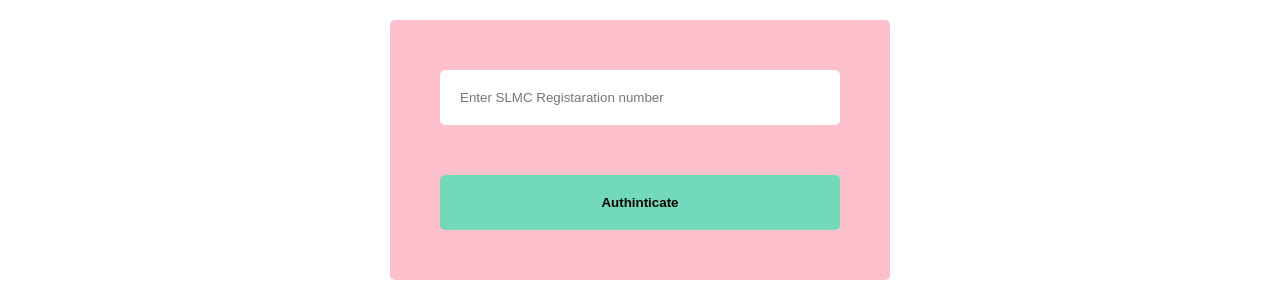
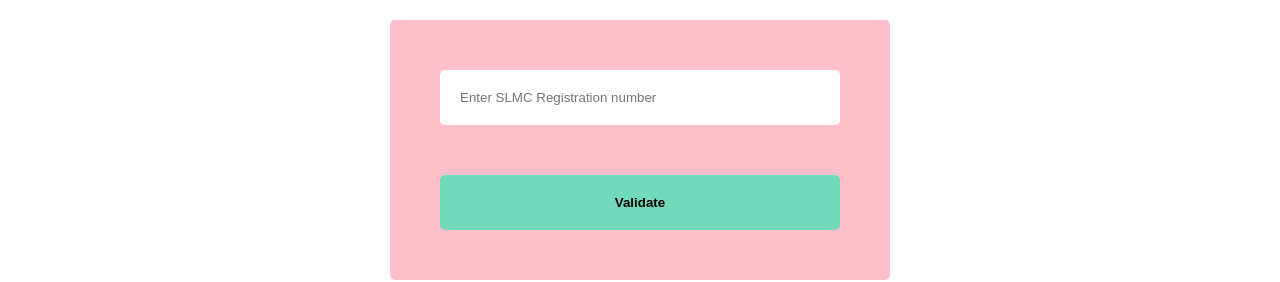
Before and after one commit to KamalikaSene/PCOS-FertiliCare, a Next.js app: page /SLMC-doctor-auth in a window 1280 px wide. Shown: the part 160-442 px from the top of the page. Built offline with nearby package versions, Linux system fonts and the light colour scheme; no server answers.

Commit message:
conecting slmc auth with back end

```diff
--- a/src/components/SLMCForm/SLMCForm.jsx
+++ b/src/components/SLMCForm/SLMCForm.jsx
@@ -1,17 +1,53 @@
 "use client";
 
-import { login } from "@/lib/action";
+import { useState } from 'react';
+import { useRouter } from "next/navigation";
 import styles from "./doctor.module.css";
-import { useFormState } from "react-dom";
-import Link from "next/link";
 
 const SLMCForm = () => {
-  const [state, formAction] = useFormState(login, undefined);
+  const [registrationNumber, setRegistrationNumber] = useState('');
+  const [error, setError] = useState(null);
+  const router = useRouter(); // Use the useRouter hook
+
+  const handleSubmit = async (e) => {
+    e.preventDefault();
+    try {
+      console.log('Registration Number:', registrationNumber); // Add this line to log the registration number
+      const response = await fetch('http://localhost:4000/example/authenticate-doctor', {
+        method: 'POST',
+        headers: {
+          'Content-Type': 'application/json',
+        },
+        body: JSON.stringify({ registrationNumber }),
+      });
+      if (response.ok) {
+        const data = await response.json();
+        if (data.success) {
+          // Redirect to predict-pcos page
+          router.push('/Predict-PCOS');
+        } else {
+          setError('Invalid registration number');
+        }
+      } else {
+        setError('An error occurred during validation');
+      }
+    } catch (error) {
+      setError('An error occurred during validation');
+    }
+  }
 
   return (
-    <form className={styles.form} action={formAction}>
-      <input type="password" placeholder="Enter SLMC Registaration number" name="password" />
-      <button>Authinticate</button>
+    <form className={styles.form} onSubmit={handleSubmit}>
+      <input
+        type="text"
+        placeholder="Enter SLMC Registration number"
+        value={registrationNumber}
+        onChange={(e) => setRegistrationNumber(e.target.value)}
+        name="registrationNumber"
+        required
+      />
+      <button type="submit">Validate</button>
+      {error && <p>{error}</p>}
     </form>
   );
 };
```
